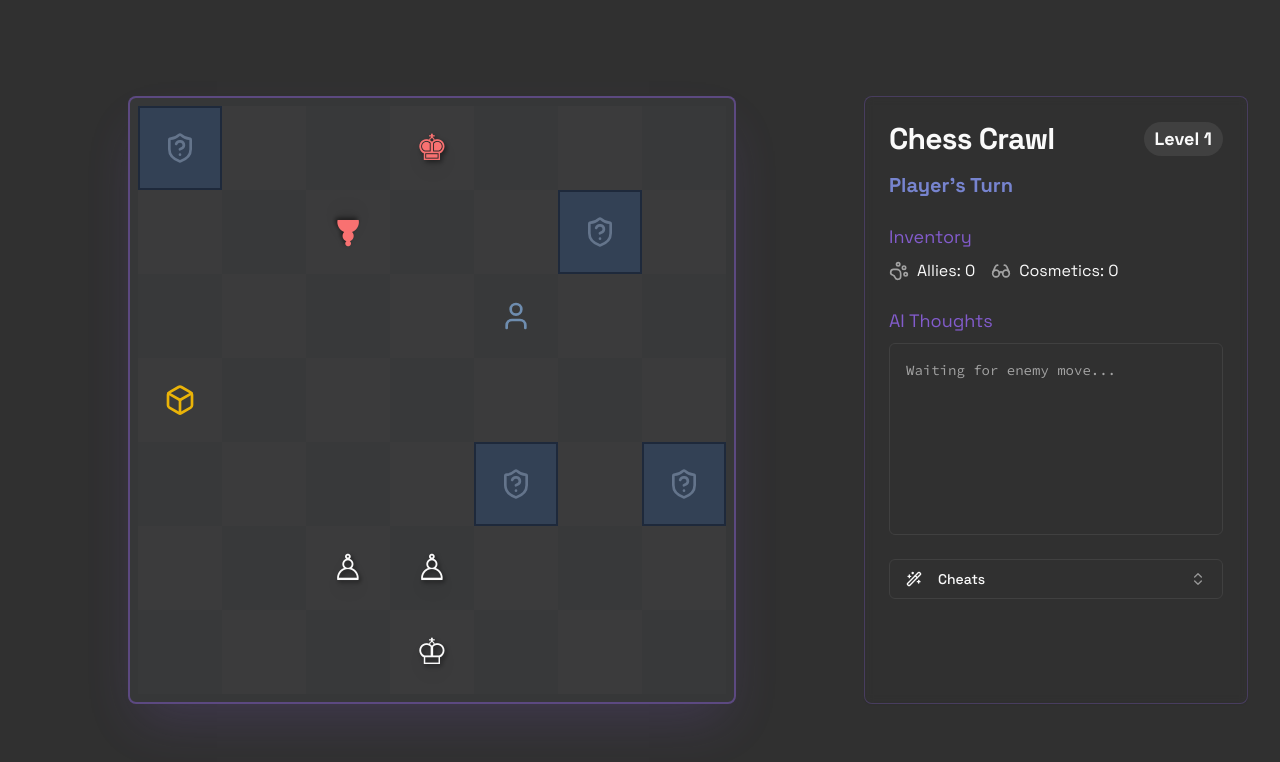
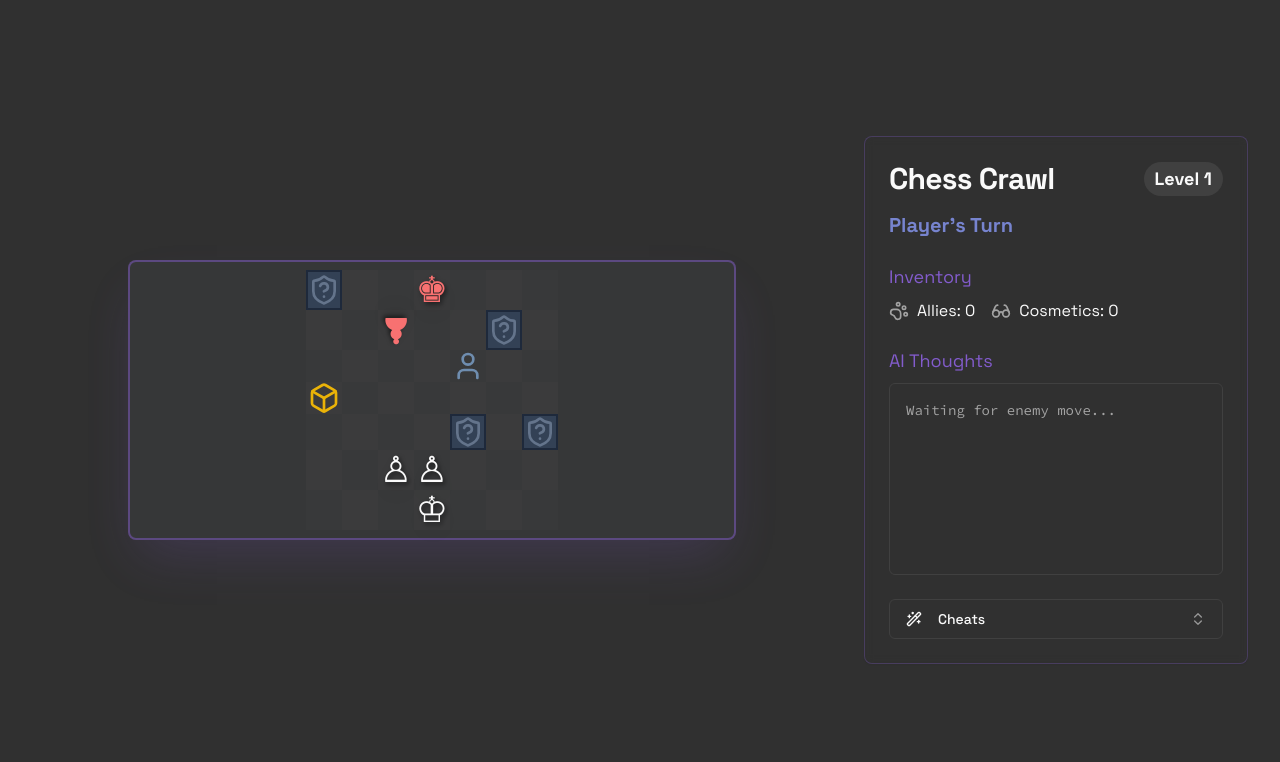
Before and after one commit to denys-experiments/chess-crawl-ai, a Next.js app: page / in a window 1280 px wide. Shown: the top 762 px of the page. Built offline with nearby package versions, Linux system fonts and the light colour scheme.

Commit message:
5x8 board is displayed incorrectly, the board is drawn above and below t

```diff
--- a/src/components/game/board.tsx
+++ b/src/components/game/board.tsx
@@ -70,7 +70,7 @@ export function GameBoard({ board, onTileClick, selectedPiece, availableMoves }:
         )}
       >
         <div
-          className="grid w-full h-full relative"
+          className="grid relative max-w-full max-h-full"
           style={{
             aspectRatio: `${width} / ${height}`,
             gridTemplateColumns: `repeat(${width}, 1fr)`,
```
